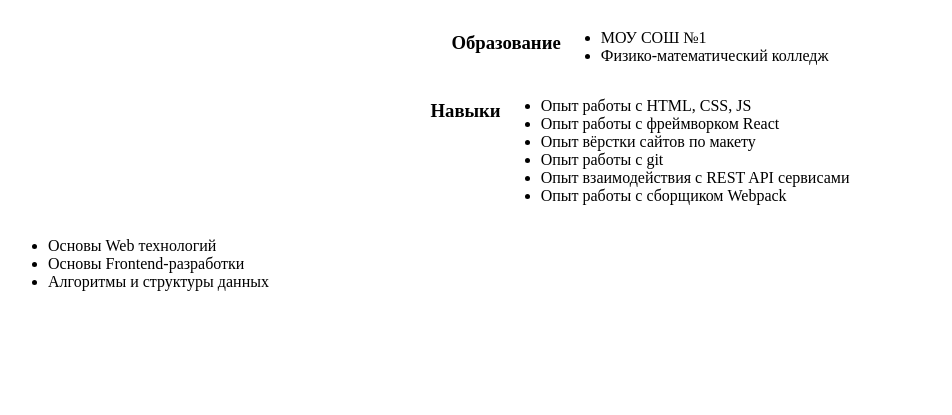
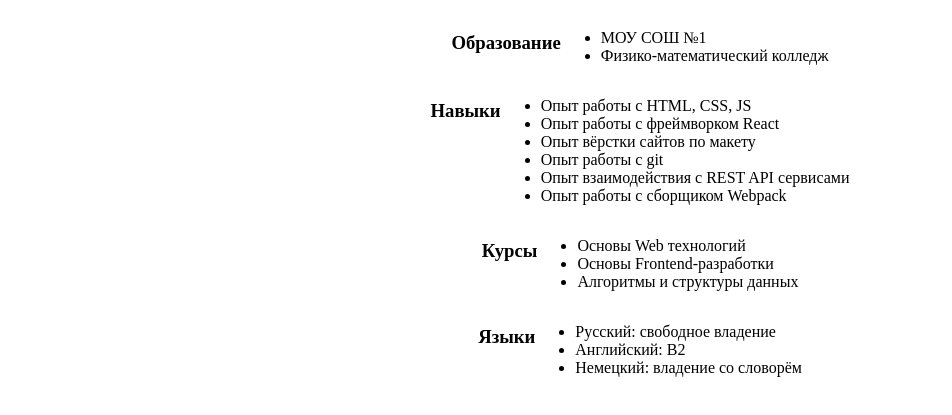
Before and after one commit to Ruphu/portfolio, a plain HTML site: page index.html in a window 1280 px wide. Shown: the part 281-696 px from the top of the page, without its empty margins (0-952 px from the left). Drawn offline with Linux system fonts and the light colour scheme.

Commit message:
languages block is added

```diff
--- a/index.html
+++ b/index.html
@@ -49,10 +49,19 @@
   </ul>
 </div>
 <div class="courses">
+  <h3>Курсы</h3>
   <ul>
     <li>Основы Web технологий</li>
     <li>Основы Frontend-разработки</li>
     <li>Алгоритмы и структуры данных</li>
+  </ul>
+</div>
+<div class="lang">
+  <h3>Языки</h3>
+  <ul>
+    <li>Русский: свободное владение</li>
+    <li>Английский: B2</li>
+    <li>Немецкий: владение со словорём</li>
   </ul>
 </div>
 
--- a/style.css
+++ b/style.css
@@ -17,19 +17,12 @@
 .contacts {
   margin-left: 20px;
 }
-.page {
-  display: flex;
-  justify-content: center;
-}
+.page,
+.lang,
+.courses,
+.competency,
+.educ,
 .exp {
   display: flex;
   justify-content: center;
 }
-.educ {
-  display: flex;
-  justify-content: center;
-}
-.competency {
-  display: flex;
-  justify-content: center;
-}
```
